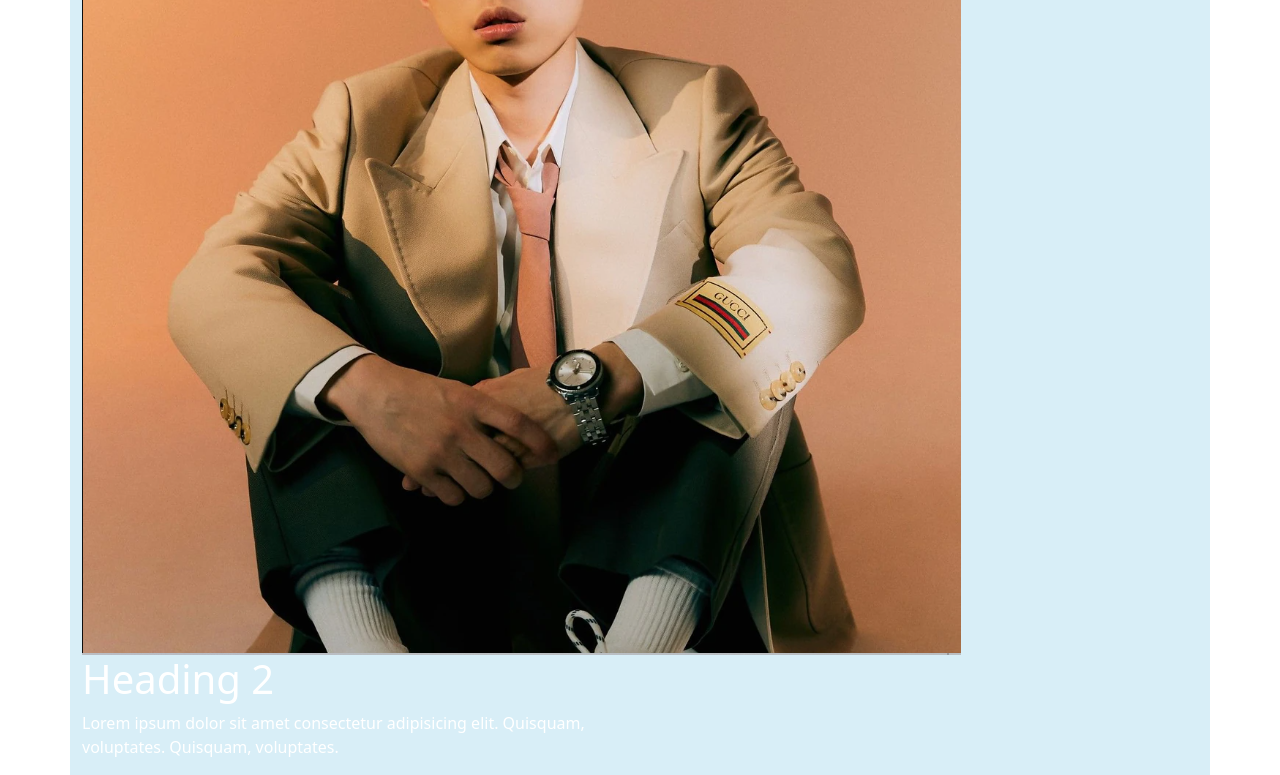
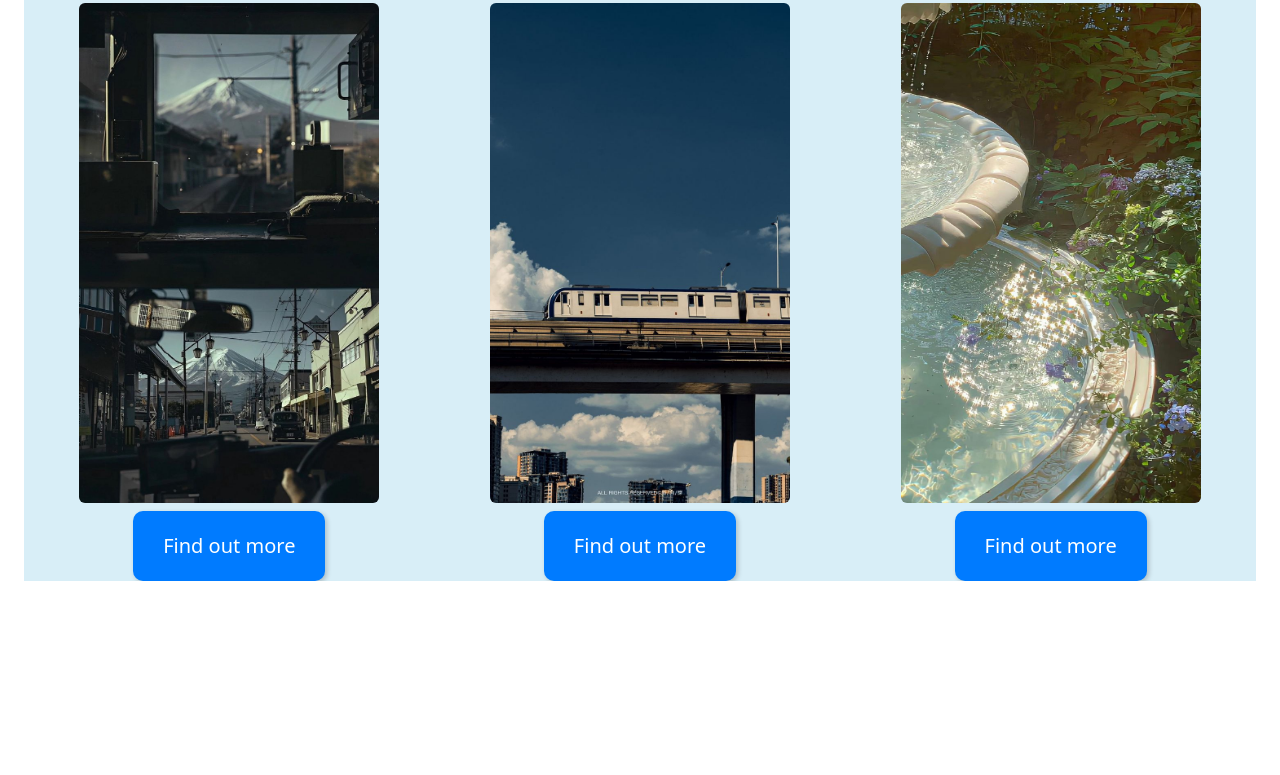
Before and after one commit to hitachi-itachi/Dept, a plain HTML site: page index.html in a window 1280 px wide. Shown: the part 541-1316 px from the top of the page. After the commit the page ends 1122 px from the top, so only its background shows below. Drawn offline with nearby package versions, Linux system fonts and the light colour scheme.

Commit message:
add 3 img src and display it as work portfolio

```diff
--- a/custom.css
+++ b/custom.css
@@ -15,3 +15,38 @@
     background-color: #d8eef7 !important; /* Custom background color */
     color: #ffffff;
 }
+
+
+.dept{
+    background-color: #d8eef7 !important; /* Custom background color */
+    color: #ffffff
+}
+
+.hero{
+    background-color: #d8eef7 !important; /* Custom background color */
+    color: #ffffff;
+}
+
+
+
+.custom-button {
+    background-color: #007BFF; /* Blue background */
+    color: white; /* White text */
+    border: none; /* Remove border */
+    padding: 20px 30px; /* Add padding */
+    border-radius: 10px; /* Rounded corners */
+    font-size: 20px; /* Adjust font size */
+    cursor: pointer; /* Pointer cursor on hover */
+    box-shadow: 2px 2px 5px rgba(0, 0, 0, 0.2); /* Add shadow */
+    transition: all 0.3s ease; /* Smooth transition */
+}
+
+.fixed-size{
+    width: 300px;
+    height: 500px;
+}
+
+.latest{
+  text-align: center;
+  font-size: 100px;
+}
--- a/index.html
+++ b/index.html
@@ -20,17 +20,43 @@
             </div>
         </nav>
     </div>
-    <div class="container">
-        <div class="row">
-            <div class="deptsexy",>
-                <p class="custom-font">Hi I am dept nice to meet you! I mainly specialise in K-RB&B and have top the charts in many diferent regions of korea</p>
-                <img src="dept1.png" alt="I am dept" class="img-fluid">
-            </div>
-            <div class="col-md-6">
-                <h1>Heading 2</h1>
-                <p>Lorem ipsum dolor sit amet consectetur adipisicing elit. Quisquam, voluptates. Quisquam, voluptates.</p>
-            </div>
+    <div class="container-fluid">
+        <div class="container-fluid hero">
+            <div class="row align-items-center">
+                <!-- Image Column -->
+                <div class="col-md-4 text-center">
+                    <img src="dept1.png" alt="I am dept" class="img-fluid rounded">
+                </div>
+                <!-- Text Column -->
+                <div class="col-md-8 dept">
+                    <p class="fs-2 text-dark">Hi, I am dept! Nice to meet you! I mainly specialise in K-RB&B and have topped the charts in many different regions of Korea.</p>
+                    <button class = "md-8 custom-button">Find out more</button>
+                </div>
+
         </div>
+    </div>
+    <div class="container-fluid">
+        <div class="container-fluid latest hero">
+            <div class="row align-items-center">
+                <!-- Image Column -->
+                <div class="text-center">
+                    <p class="fs-1 text-dark latest"> My latest work</p>
+                </div>
+                <div class="col-md-4 text-center d-flex flex-column align-items-center">
+                    <img src="dept2.jpg" alt="I am dept" class="img-fluid rounded fixed-size">
+                    <button class="md-8 custom-button mt-2">Find out more</button>
+                </div>
+                <div class="col-md-4 text-center d-flex flex-column align-items-center">
+                    <img src="dept3.jpg" alt="I am dept" class="img-fluid rounded fixed-size">
+                    <button class = "md-8 custom-button mt-2">Find out more</button>
+                </div>
+                <div class="col-md-4 text-center d-flex flex-column align-items-center">
+                    <img src="dept4.jpeg" alt="I am dept" class="img-fluid rounded fixed-size">
+                    <button class = "md-8 custom-button mt-2">Find out more</button>
+                </div>
+
+        </div>
+    </div>
     <script src="https://cdn.jsdelivr.net/npm/bootstrap@5.3.3/dist/js/bootstrap.bundle.min.js" integrity="sha384-YvpcrYf0tY3lHB60NNkmXc5s9fDVZLESaAA55NDzOxhy9GkcIdslK1eN7N6jIeHz" crossorigin="anonymous"></script>
 </body>
 </html>
```
Also changed, not shown: dept2.jpg (added), dept3.jpg (added), dept4.jpeg (added).
